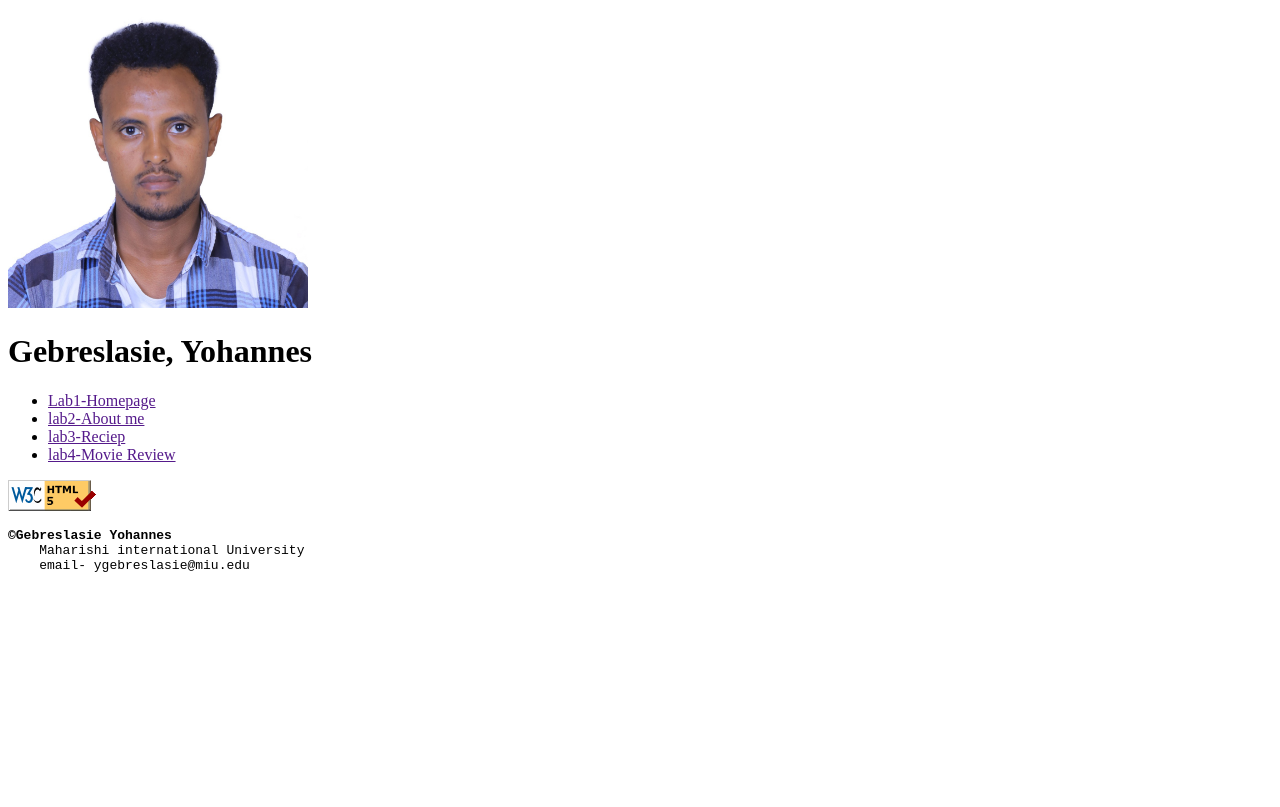
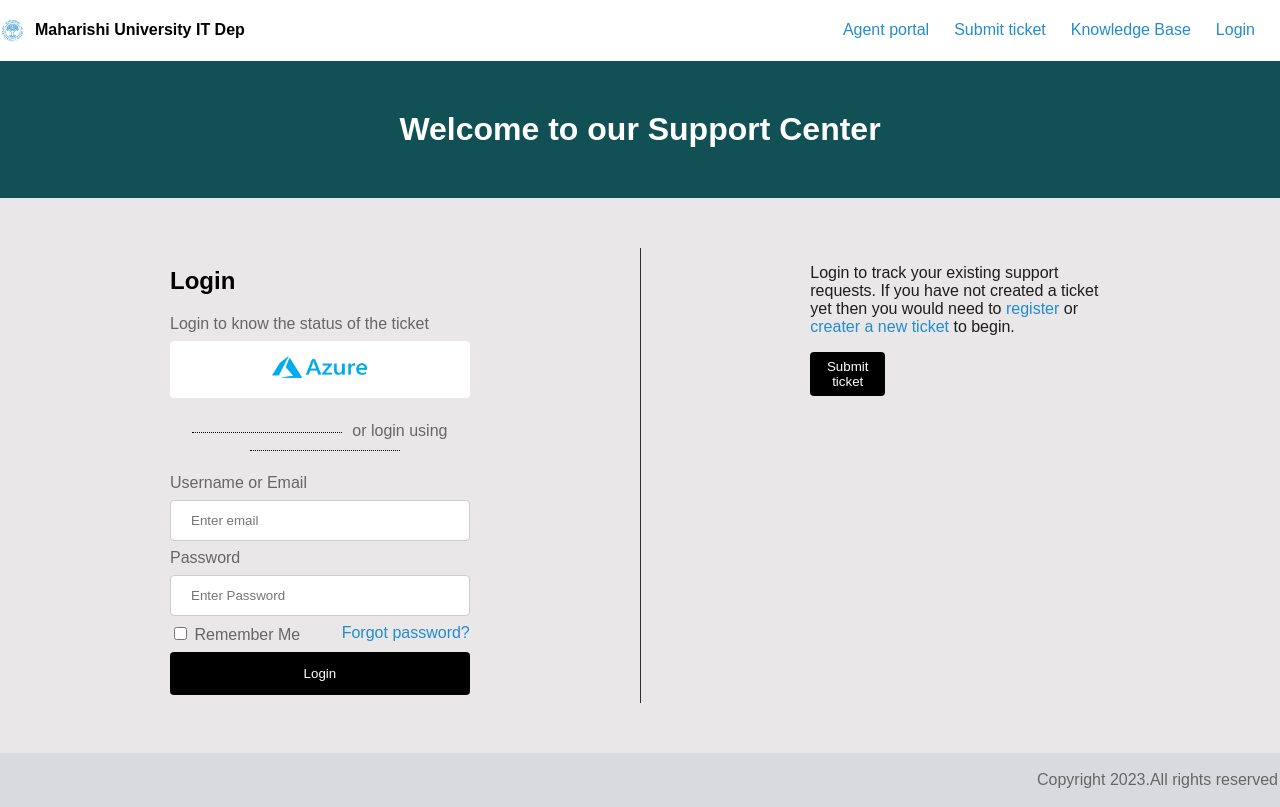
Before and after one commit to yohannes-sg/cs472, a plain HTML site: page index.html in a window 1280 px wide. Drawn offline with Linux system fonts and the light colour scheme.

Commit message:
Add files via upload

```diff
--- a/index.html
+++ b/index.html
@@ -3,27 +3,52 @@
 <head>
     <meta charset="UTF-8">
     <meta name="viewport" content="width=device-width, initial-scale=1.0">
-    <title>My website</title>
+    <title>help desk</title>
+<link rel="stylesheet" href="myStyle2.css">
 </head>
 <body>
+    <header>
+    <div class="header">
+        <div class="left">
+          <img id="miu-logo" src="miu.png" alt="miu logo">
+          <h4>Maharishi University IT Dep</h4>
+        </div>
+        <ul id="topmenu" class="right">
+          <li><a href="">Agent portal</a></li>
+          <li><a href="">Submit ticket</a></li>
+          <li><a href="">Knowledge Base</a></li>
+          <li><a href="">Login</a></li>
+        </ul>
+      </div>
 
-        <img src="myPhoto.jpg" width="300" height="300" alt="yohannes" >
+    </header>
+    <h1>Welcome to our Support Center</h1>
+<div class="row">
+<div class="column">
+<h2 class ="loginTitle">Login</h2>
+    <form action="">
+    <label for="azure">Login to know the status of the ticket</label>
+    <button id ="azureBut"><img src="azure ad.png" alt="azure"></button>
 
-    <h1>Gebreslasie, Yohannes</h1>
+    <p class="dotted-lines">or login using</p>
+    <label for="uname">Username or Email</label>
+    <input type="text" id="uname" name="username" placeholder="Enter email">
+    <label for="pword">Password</label>
+    <input type="text" id="pword" name="password" placeholder="Enter Password">
+    <input type="checkbox" id="cBox" name="cBox" value="cBox">
+    <label for="cBox"> Remember Me <a href="" class="forgot-password" >Forgot password?</a></label>
+    <input type="submit" value="Login">
+  </form>
+</div>
 
- <ul>
-        <li><a href="">Lab1-Homepage</a></li>
-        <li><a href="">lab2-About me</a></li>
-        <li><a href="">lab3-Reciep</a></li>
-        <li><a href="">lab4-Movie Review</a></li>
-    </ul>
-    <a href = "https://validator.w3.org/check?url=https://yohannes-sg.github.io/cs472/"><img src ="w3c-html5-logo.png" alt="HTML Validator"></a>
-    <footer >
-        <pre><strong>&copy;Gebreslasie Yohannes</strong>
-    Maharishi international University
-    email- ygebreslasie@miu.edu
-        </pre>
-        </footer>
+<div class="vertical-line"></div>
+
+<div class="column">
+<p class="ticketDesc">Login to track your existing support requests. If you have not created
+    a ticket yet then you would need to  <a href="">register</a> or <a href="">creater a new ticket</a> to begin.</p>
+<button id="button">Submit ticket</button>
+</div>
+</div>
+<footer><p>Copyright 2023.All rights reserved</p></footer>
 </body>
-
 </html>
--- /dev/null
+++ b/myStyle2.css
@@ -0,0 +1,166 @@
+body{
+    background-color: #e9e7e7;
+    margin: 0;
+}
+h1{
+    background-color: #115156;
+    color: white;
+    padding: 50px;
+    text-align: center;
+    margin: 0;
+}
+.header {
+    display: flex;
+    justify-content: space-between;
+    align-items: center;
+    background-color: white;
+  }
+
+  .left {
+    display: flex;
+    align-items: center;
+  }
+
+  #miu-logo {
+    width: 25px;
+    height: 25px;
+    margin-right: 10px;
+  }
+
+  .right {
+    list-style: none;
+    padding: 0;
+    margin: 0;
+    display: flex;
+  }
+
+  .right li {
+    margin-right: 25px; /* Add spacing between list items */
+  }
+
+
+#button{
+
+    width: 25%;
+    background-color: black;
+    color: white;
+    border: none;
+    padding: 7px 2px;
+    border-radius: 4px;
+    cursor: pointer;
+}
+
+#azureBut{
+    width: 100%;
+    background-color: white;
+    padding: 12px 20px;
+    margin: 8px 0;
+    border: none;
+    border-radius: 4px;
+    cursor: pointer;
+  }
+  #azureBut img {
+    width:100px ;
+    height: 30px;
+  }
+
+input[type=text], select {
+    width: 100%;
+    padding: 12px 20px;
+    margin: 8px 0;
+    display: inline-block;
+    border: 1px solid #ccc;
+    border-radius: 4px;
+    box-sizing: border-box;
+  }
+
+  input[type=submit] {
+    width: 100%;
+    background-color: black;
+    color: white;
+    padding: 14px 20px;
+    margin: 8px 0;
+    border: none;
+    border-radius: 4px;
+    cursor: pointer;
+
+  }
+
+  * {
+    box-sizing: border-box;
+    font-family: Arial, Helvetica, sans-serif;
+  }
+
+  /* Create two equal columns that floats next to each other */
+  .column {
+    float: left;
+    width: 50%;
+    padding-left: 170px;
+    padding-right: 170px;
+    padding-top: 50px;
+    padding-bottom: 50px;
+  }
+
+  .dotted-lines {
+    position: relative;
+    text-align: center;
+  }
+
+  .dotted-lines::before,
+  .dotted-lines::after {
+    content: "";
+    display: inline-block;
+    width: 150px; /* Adjust the width of the dotted lines */
+    border-top: 1px dotted #000; /* Dotted line style and color */
+    vertical-align: middle;
+    margin: 0 10px; /* Adjust the margin to control the spacing */
+  }
+
+  .dotted-lines::before {
+    margin-left: 0; /* Adjust the left margin */
+  }
+
+  .dotted-lines::after {
+    margin-right: 0; /* Adjust the right margin */
+  }
+
+  .vertical-line {
+    width: 0.5px;
+    margin-top: 50px;
+    margin-bottom: 50px;
+    background-color: rgb(46, 44, 44); /* Color of the vertical line */
+  }
+  .row {
+    display: flex;
+    justify-content: space-between;
+    color: #666666;
+  }
+ /* Clear floats after the columns */
+ .row:after {
+    content: "";
+    display: table;
+    clear: both;
+  }
+  footer{
+    color: #666666;
+    background-color: #D9DADF;
+    padding: 2px;
+    text-align: right;
+  }
+  a{
+    color: #228CCD;
+    text-decoration: none;
+  }
+  a:hover{
+    color: rgb(139, 36, 36);
+    text-decoration:underline;
+  }
+  .forgot-password {
+    float: right;
+  }
+  .ticketDesc{
+    color: #1e1d1d;
+  }
+  .loginTitle{
+    color: #000;
+  }
```
Also changed, not shown: azure ad.png (added), miu.png (added).
